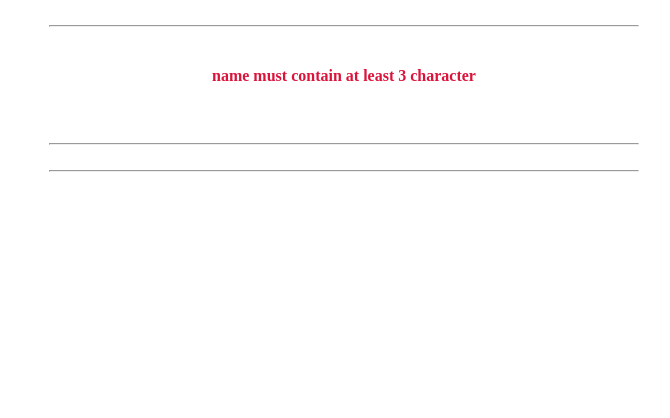
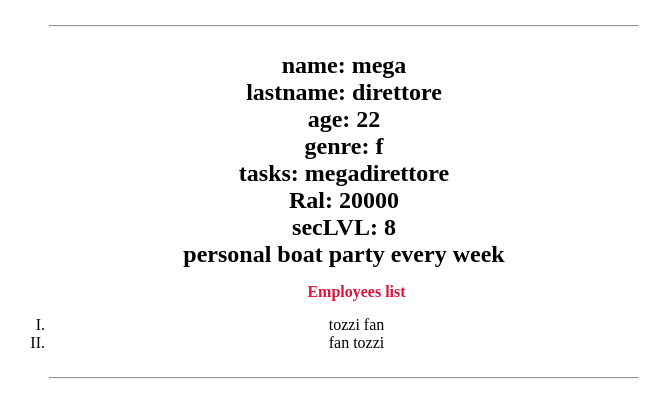
Before and after one commit to Giancarlo-Zuliani/php-oop-dipendenti, a PHP site: page /exercise2/exercise2.php in a window 1280 px wide. Shown: the top 418 px of the page, without its empty margins (296-966 px from the left). Run offline with PHP 8.4, Linux system fonts and the light colour scheme; data that the repository does not hold is empty.

Commit message:
minor fix

```diff
--- a/exercise2/exercise2.php
+++ b/exercise2/exercise2.php
@@ -208,8 +208,7 @@
             $b = new Employee('fan' ,'tozzi' , '25/15/1988' , "F" , "capitano", 15000 , 3);
             $emparr = [];
             array_push($emparr , $a ,$b);
-            $boss = new Boss('mega' , 'direttore' , '25/12/1955' , 'F' , 'megadirettore' ,25000 , 8 , 'barca' , $emparr);
-            $bestBoss = new Boss('mega' , 'er' , '25/12/1998', 'f' ,'megadirettore' , 20000 , 8 , 'personal boat party every week',$emparr );
+            $bestBoss = new Boss('mega' , 'direttore' , '25/12/1998', 'f' ,'megadirettore' , 20000 , 8 , 'personal boat party every week',$emparr );
           }
 
           catch (Exception $e) {
```
